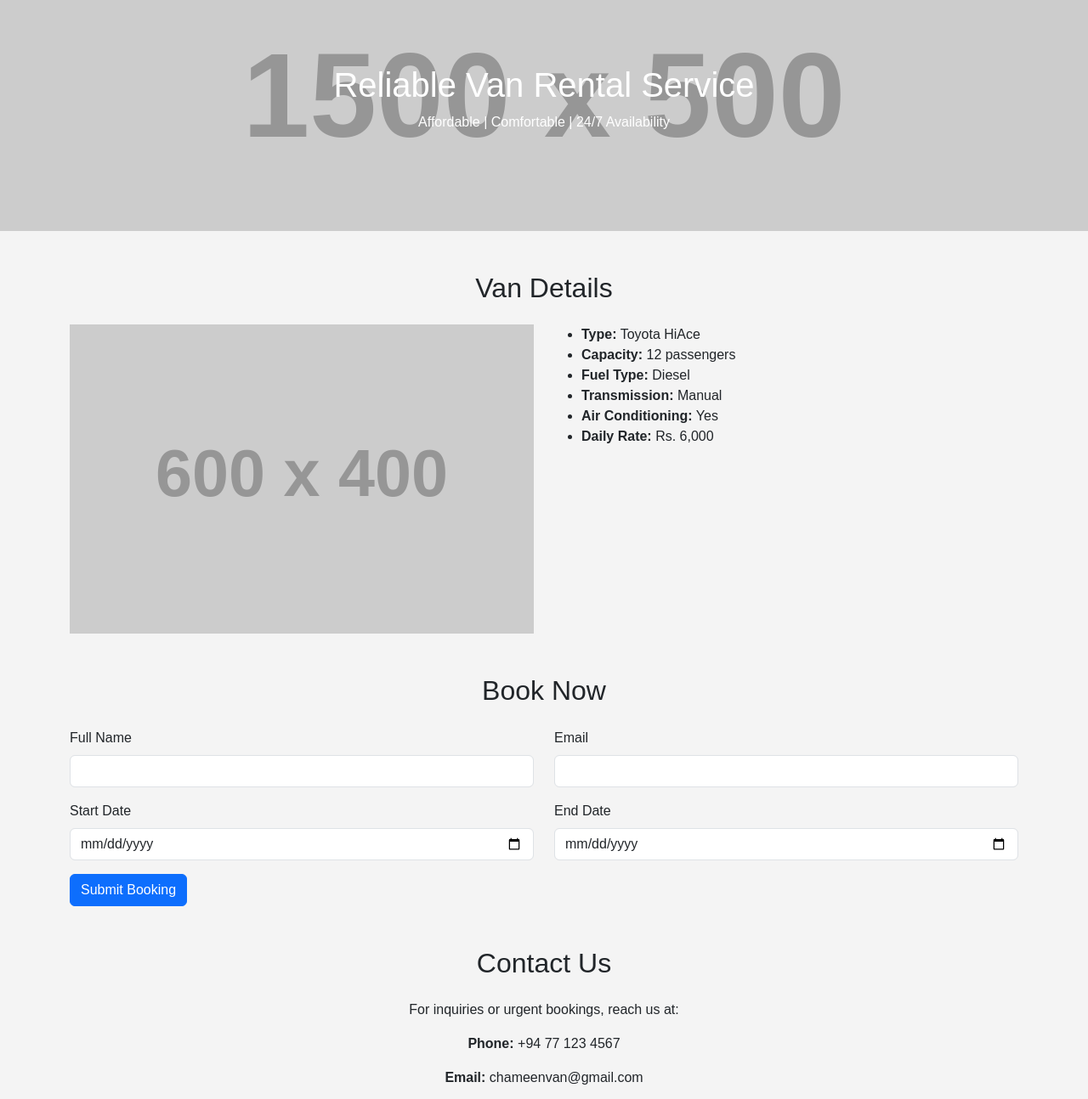
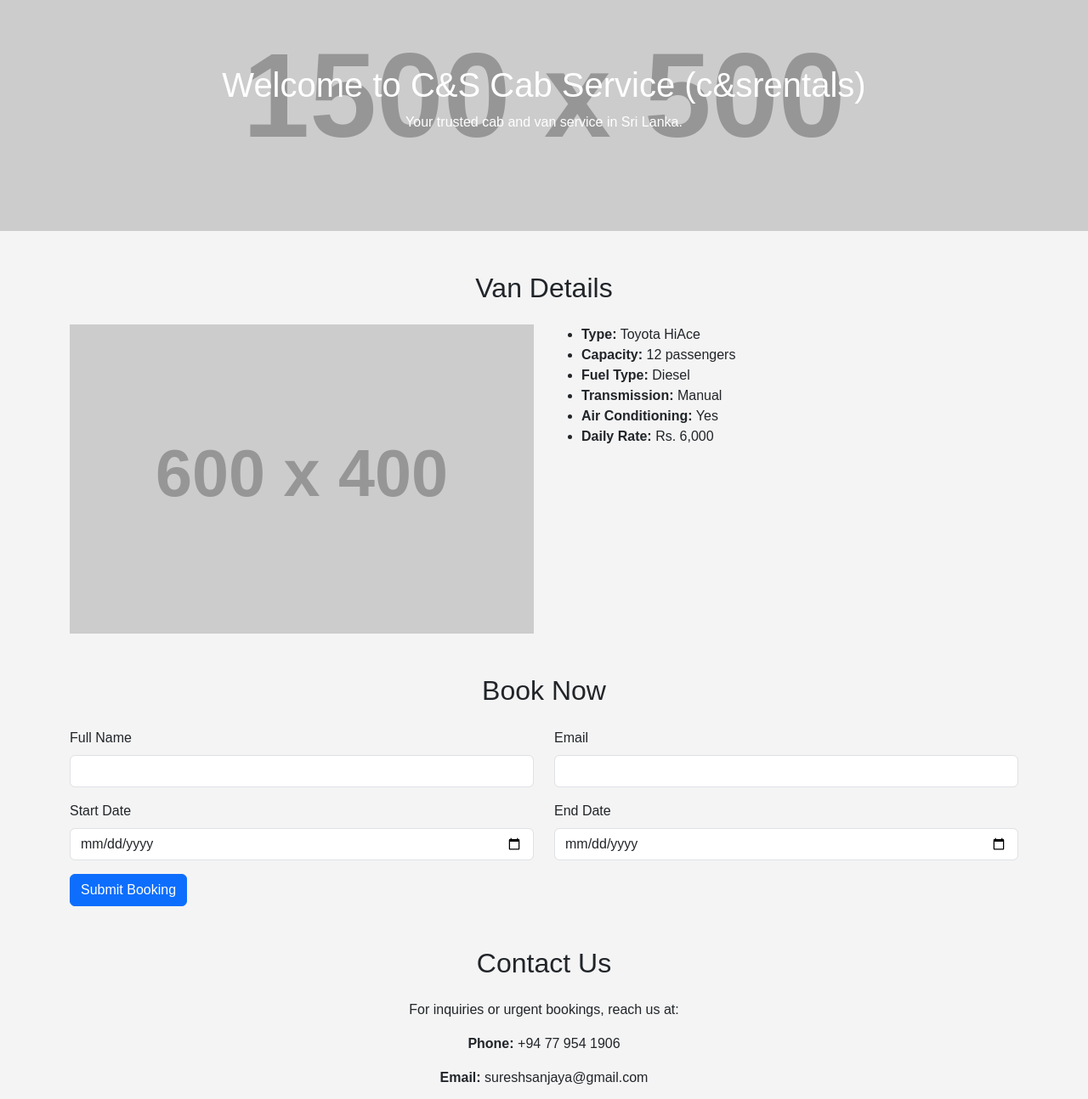
Before and after one commit to cscabservice/cscabservice.github.io, a plain HTML site: page index.html in a window 1280 px wide. Shown: the part 80-1374 px from the top of the page at 85% size. Drawn offline with nearby package versions, Linux system fonts and the light colour scheme; placeholder pictures from the web are drawn by us.

Commit message:
Update index.html

```diff
--- a/index.html
+++ b/index.html
@@ -50,8 +50,8 @@
   <!-- Hero Section -->
   <section class="hero" id="home">
     <div class="container">
-      <h1>Reliable Van Rental Service</h1>
-      <p>Affordable | Comfortable | 24/7 Availability</p>
+      <h1>Welcome to C&S Cab Service (c&srentals)</h1>
+      <p>Your trusted cab and van service in Sri Lanka.</p>
     </div>
   </section>
 
@@ -108,9 +108,9 @@
     <h2 class="text-center mb-4">Contact Us</h2>
     <p class="text-center">For inquiries or urgent bookings, reach us at:</p>
     <div class="text-center">
-      <p><strong>Phone:</strong> +94 77 123 4567</p>
-      <p><strong>Email:</strong> chameenvan@gmail.com</p>
-      <p><a href="https://wa.me/94771234567" target="_blank" class="btn btn-success">Message on WhatsApp</a></p>
+      <p><strong>Phone:</strong> +94 77 954 1906</p>
+      <p><strong>Email:</strong> sureshsanjaya@gmail.com</p>
+      <p><a href="https://wa.me/94779541906" target="_blank" class="btn btn-success">Message on WhatsApp</a></p>
     </div>
   </section>
 
```
